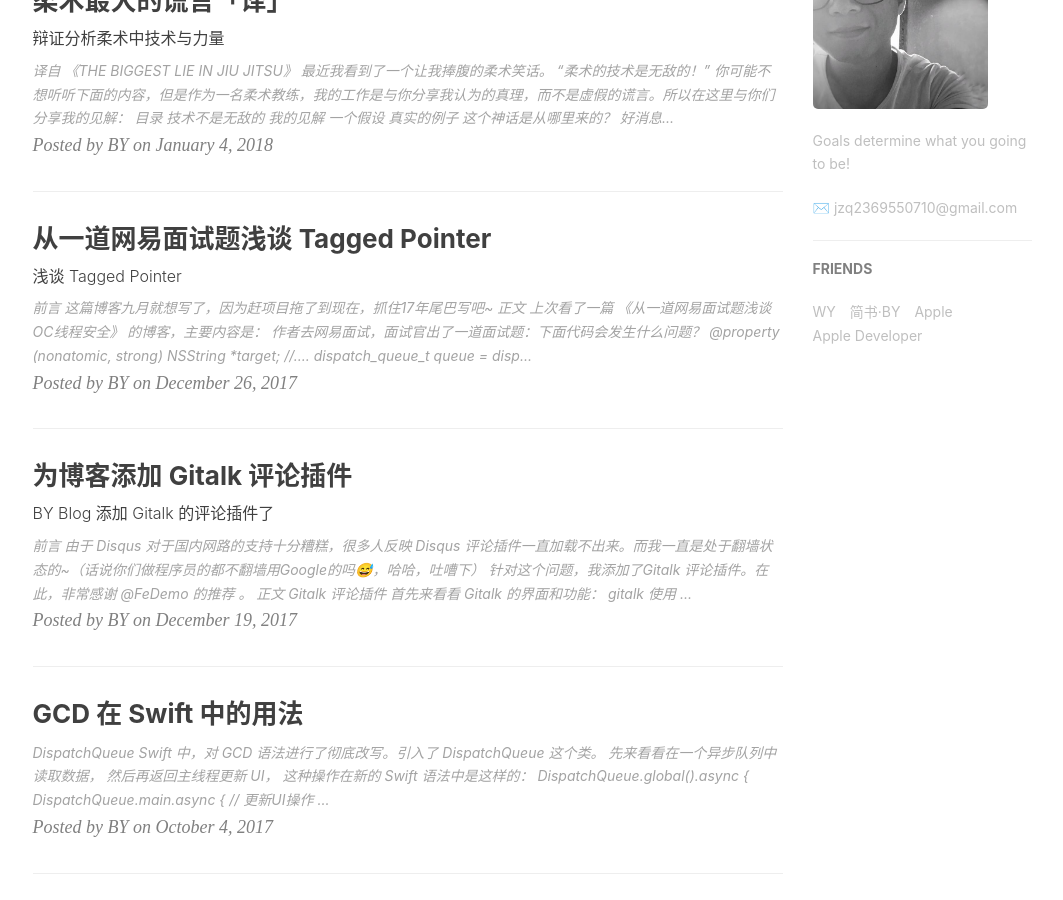
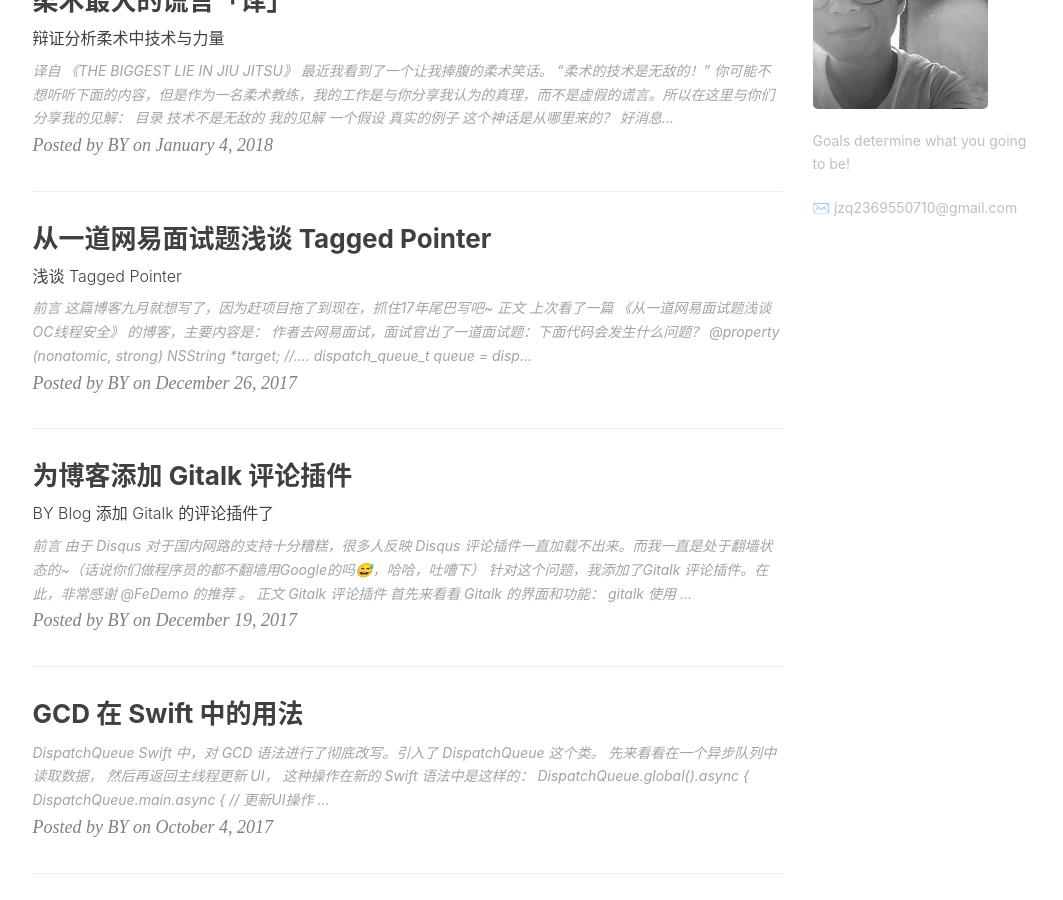
Before and after one commit to ZiQi-Jiang/blog, a Jekyll site: the page built from index.html, in a window 1280 px wide and 900 px high, scrolled down 935 px. Shown: the whole window, without its empty margins (135-1198 px from the left). Built offline with Jekyll 4.4.1, drawn with Linux system fonts in a browser that asks for light colours; nearby versions of some CDN libraries; the list of posts is cut into pages by our own code; comment, search, counter and statistics services are not loaded.

Commit message:
Update _config.yml

```diff
--- a/_config.yml
+++ b/_config.yml
@@ -70,16 +70,6 @@ gitalk:
   distractionFreeMode: true #是否启用类似FB的阴影遮罩
 
 
-# 统计
-
-# Analytics settings
-# Baidu Analytics
-ba_track_id: b50bf2b12b5338a1845e33832976fd68
-
-# Google Analytics
-ga_track_id: 'UA-90855596-1'            # Format: UA-xxxxxx-xx
-ga_domain: qiubaiying.top               # 默认的是 auto, 这里我是自定义了的域名，你如果没有自己的域名，需要改成auto
-
 
 
 
@@ -93,22 +83,3 @@ featured-condition-size: 1              # 相同标签数量大于这个数，
 # Progressive Web Apps
 chrome-tab-theme-color: "#000000"
 service-worker: true
-
-
-
-# Friends
-friends: [
-    {
-        title: "WY",
-        href: "http://zhengwuyang.com"
-    },{
-        title: "简书·BY",
-        href: "http://www.jianshu.com/u/e71990ada2fd"
-    },{
-        title: "Apple",
-        href: "https://apple.com"
-    },{
-        title: "Apple Developer",
-        href: "https://developer.apple.com/"
-    }
-]
```
